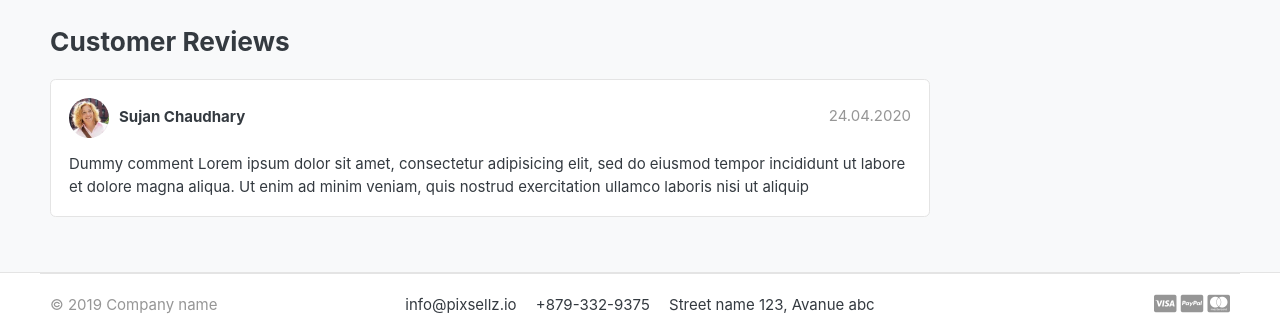
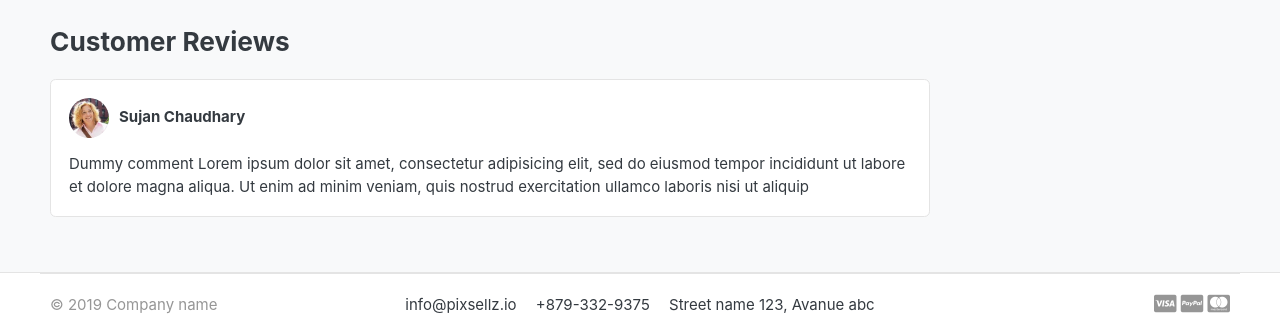
Before and after one commit to sujan5655/Advanced-Ecommer-Project, a Django app: page /store/jeans/blue-shirt/ in a window 1280 px wide. Shown: the part 668-986 px from the top of the page. Run offline with Django 5.2, Linux system fonts and the light colour scheme; data comes from the database, SQL or seed files in the repository; some libraries are stand-ins or nearby versions; some web fonts are replaced.

Commit message:
some more features

```diff
--- a/templates/store/product_detail.html
+++ b/templates/store/product_detail.html
@@ -106,7 +106,6 @@
               class="img-xs icon rounded-circle"
             />
             <div class="text">
-              <span class="date text-muted float-md-right">24.04.2020 </span>
               <h6 class="mb-1">Sujan Chaudhary</h6>
             </div>
           </div>
```
